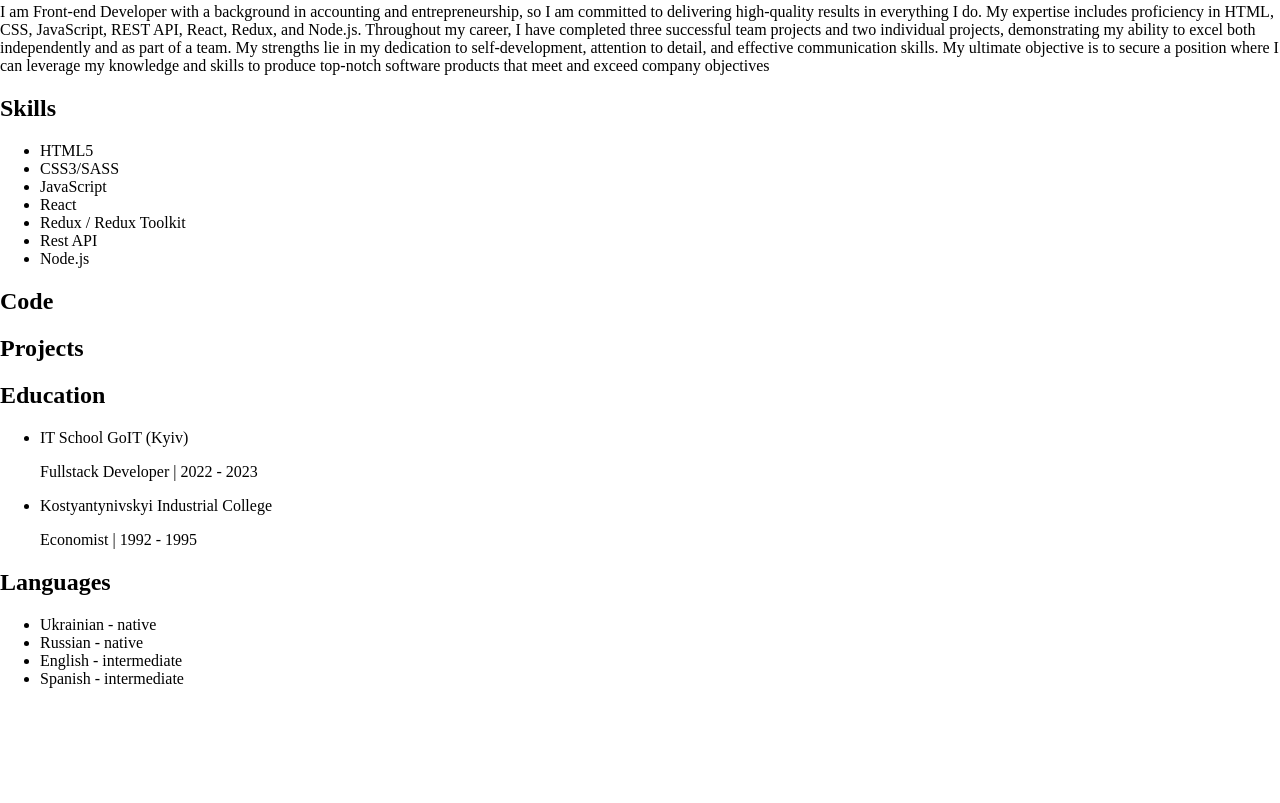
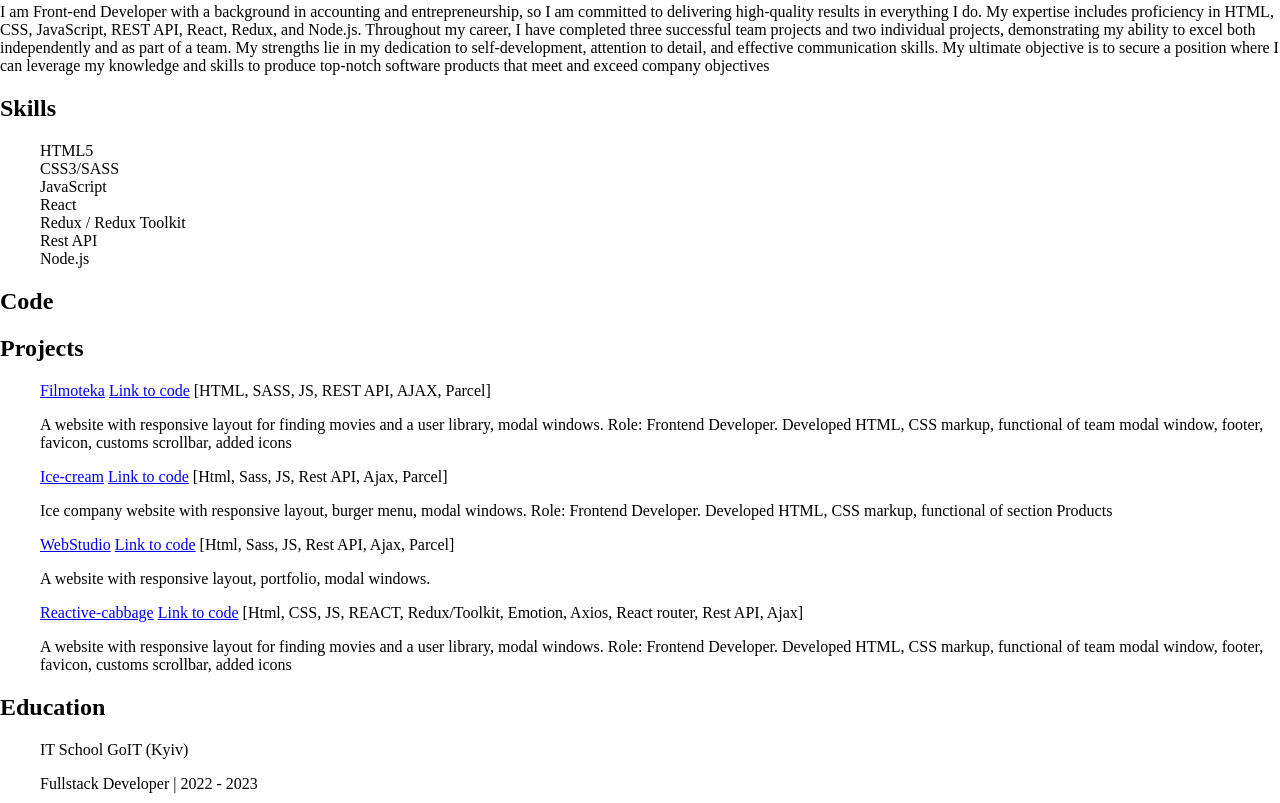
Before and after one commit to OlenaVoroshnina/rsschool-cv, a plain HTML site: page index.html in a window 1280 px wide. Shown: the part 357-1160 px from the top of the page. Before the commit the page ends 1061 px from the top, so only its background shows below. Drawn offline with Linux system fonts and the light colour scheme.

Commit message:
feat: add section projects

```diff
--- a/index.html
+++ b/index.html
@@ -104,6 +104,46 @@
         </section>
         <section class="section" id="projects">
           <h2 class="section-title">Projects</h2>
+          <ul class="projects-list">
+            <li class="projects-item">
+              <a href="https://olenavoroshnina.github.io/filmoteka/" class="projects-name">Filmoteka</a>
+              <a href="https://github.com/OlenaVoroshnina/filmoteka" class="projects-link">Link to code</a>
+              <span class="projects-text">[HTML, SASS, JS, REST API, AJAX, Parcel]</span>
+              <p class="projects-description">
+                A website with responsive layout for finding movies and a user library, modal windows.
+                Role: Frontend Developer. Developed HTML, CSS markup, functional of team modal window,
+                footer, favicon, customs scrollbar, added icons
+              </p>
+            </li>
+            <li class="projects-item">
+              <a href="https://olenavoroshnina.github.io/Ice-cream/" class="projects-name">Ice-cream</a>
+              <a href="https://github.com/OlenaVoroshnina/Ice-cream" class="projects-link">Link to code</a>
+              <span class="projects-text">[Html, Sass, JS, Rest API, Ajax, Parcel]</span>
+              <p class="projects-description">
+                Ice company website with responsive layout, burger menu,
+                modal windows. Role: Frontend Developer.
+                Developed HTML, CSS markup, functional of section Products
+              </p>
+            </li>
+            <li class="projects-item">
+              <a href="https://olenavoroshnina.github.io/goit-markup-hw-08/" class="projects-name">WebStudio</a>
+              <a href="https://github.com/OlenaVoroshnina/goit-markup-hw-08" class="projects-link">Link to code</a>
+              <span class="projects-text">[Html, Sass, JS, Rest API, Ajax, Parcel]</span>
+              <p class="projects-description">
+                A website with responsive layout, portfolio, modal windows.
+              </p>
+            </li>
+            <li class="projects-item">
+              <a href="https://olenavoroshnina.github.io/reactive-cabbage/login" class="projects-name">Reactive-cabbage</a>
+              <a href="https://github.com/OlenaVoroshnina/reactive-cabbage" class="projects-link">Link to code</a>
+              <span class="projects-text">[Html, CSS, JS, REACT, Redux/Toolkit, Emotion, Axios, React router, Rest API, Ajax]</span>
+              <p class="projects-description">
+                A website with responsive layout for finding movies and a user library, modal windows.
+                Role: Frontend Developer. Developed HTML, CSS markup, functional of team modal window,
+                footer, favicon, customs scrollbar, added icons
+              </p>
+            </li>
+          </ul>
         </section>
         <section class="section" id="education">
           <h2 class="section-title">Education</h2>
--- a/style.css
+++ b/style.css
@@ -8,6 +8,9 @@ body {
   min-height: 100vh;
   margin: 0;
   padding: 0;
+}
+ul{
+  list-style-type: none;
 }
 .container {
   max-width: 1440px;
```
Also changed, not shown: 1 other file.
